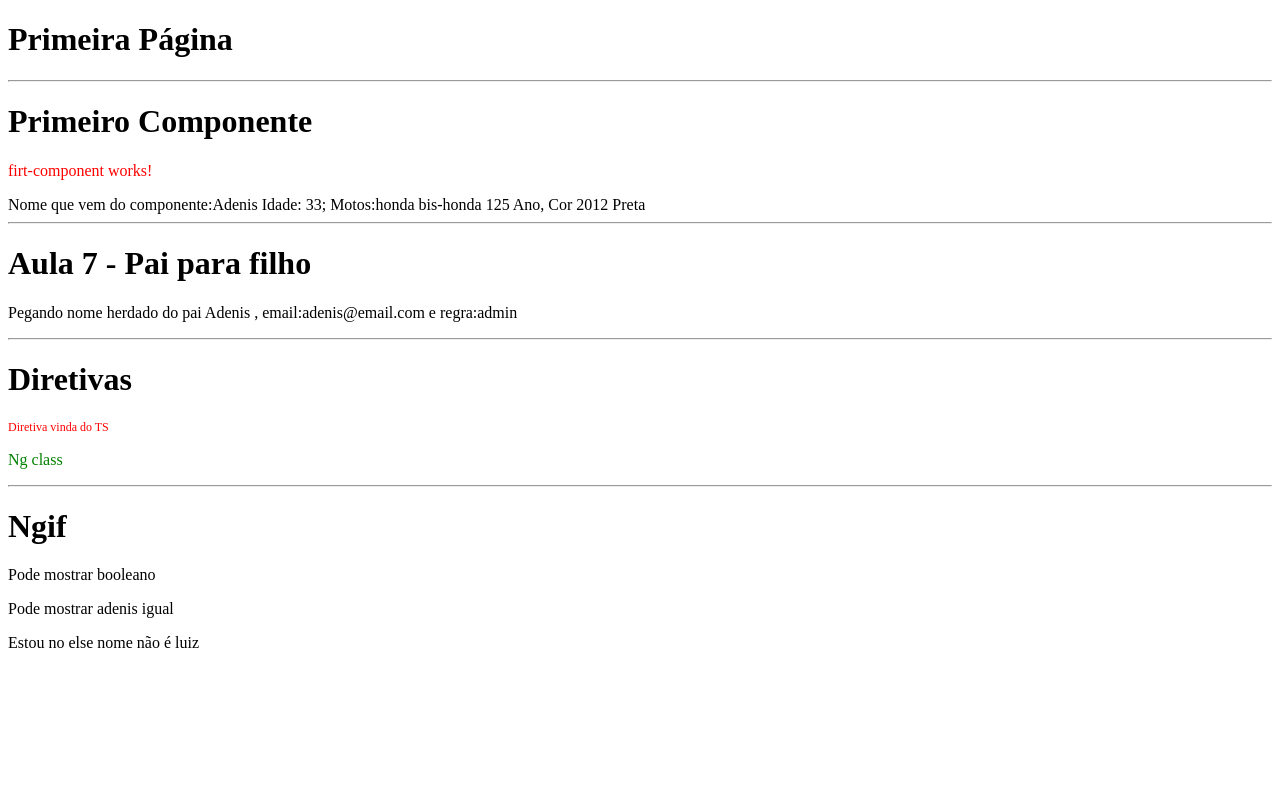
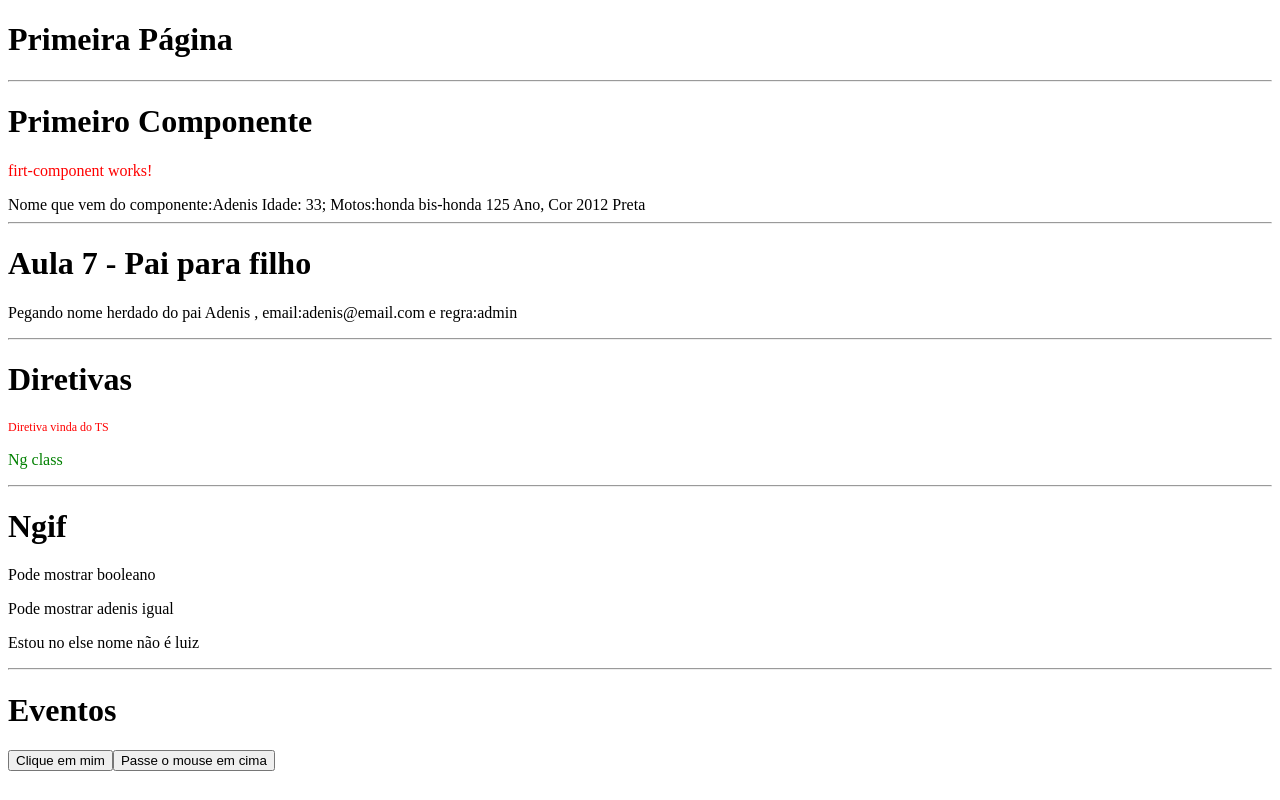
Before and after one commit to adenisluiz/angular_cliente_publico, an Angular app: page / in a window 1280 px wide. Built offline with nearby package versions, Linux system fonts and the light colour scheme.

Commit message:
eventos click mouseover etc

```diff
--- a/src/app/app.component.html
+++ b/src/app/app.component.html
@@ -19,3 +19,7 @@
 <hr>
 <h1>Ngif </h1>
 <app-if-render></app-if-render>
+
+<hr>
+<h1>Eventos</h1>
+<app-events></app-events>
--- a/src/app/app.module.ts
+++ b/src/app/app.module.ts
@@ -8,6 +8,7 @@ import { TesteComponent } from './components/teste/teste.component';
 import { ParentDataComponent } from './components/parent-data/parent-data.component';
 import { DiretivasComponent } from './components/diretivas/diretivas.component';
 import { IfRenderComponent } from './components/if-render/if-render.component';
+import { EventsComponent } from './components/events/events.component';
 
 @NgModule({
   declarations: [
@@ -16,7 +17,8 @@ import { IfRenderComponent } from './components/if-render/if-render.component';
     TesteComponent,
     ParentDataComponent,
     DiretivasComponent,
-    IfRenderComponent
+    IfRenderComponent,
+    EventsComponent
   ],
   imports: [
     BrowserModule,
--- /dev/null
+++ b/src/app/components/events/events.component.html
@@ -0,0 +1,3 @@
+<p *ngIf="show">Mostrar esconder </p>
+<button (click)="showMessage()">Clique em mim</button>
+<button (mouseover)="showMessage()">Passe o mouse em cima</button>
--- /dev/null
+++ b/src/app/components/events/events.component.ts
@@ -0,0 +1,15 @@
+import { Component } from '@angular/core';
+
+@Component({
+  selector: 'app-events',
+  templateUrl: './events.component.html',
+  styleUrls: ['./events.component.css']
+})
+export class EventsComponent {
+  show:boolean=false;
+
+  showMessage(): void {
+    this.show = !this.show;
+    //alert(this.show);
+  }
+}
```
Also changed, not shown: src/app/components/events/events.component.css (added), 1 other file (tests, documents, lock files or other folders).
